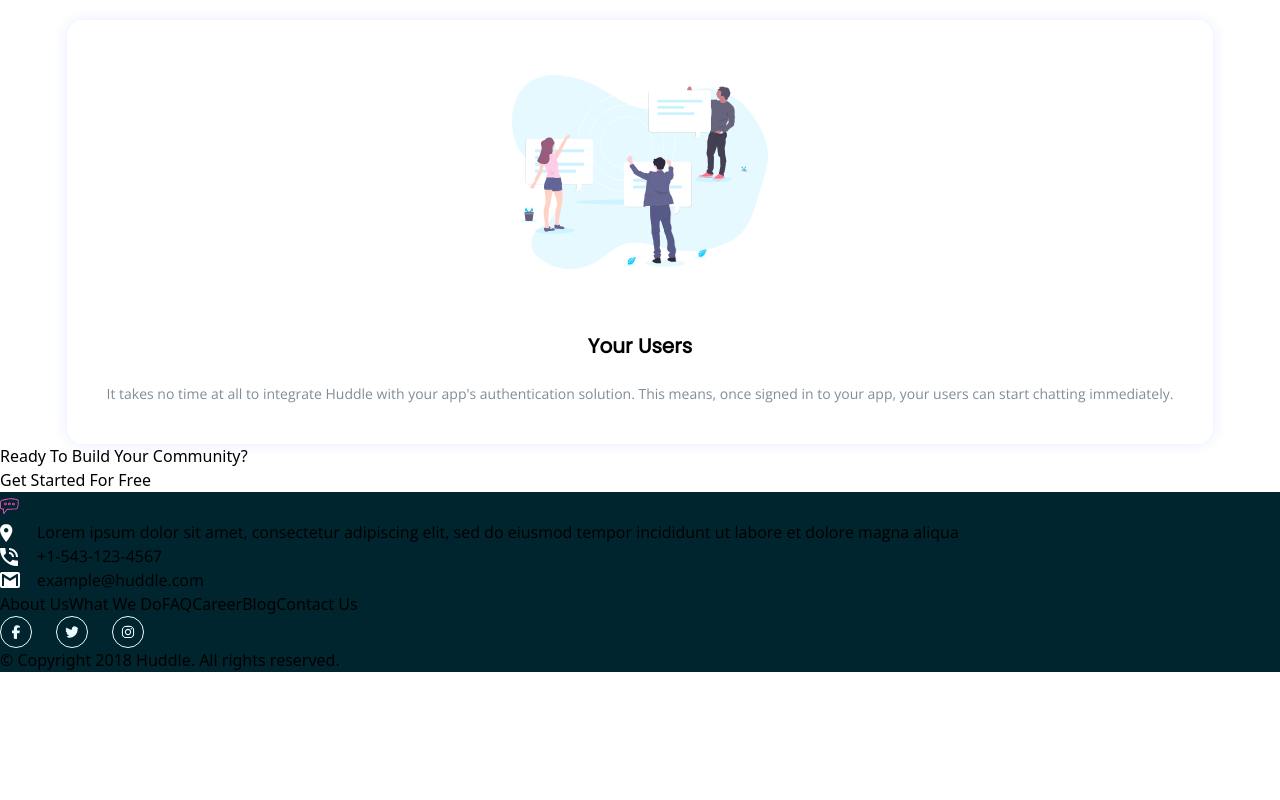
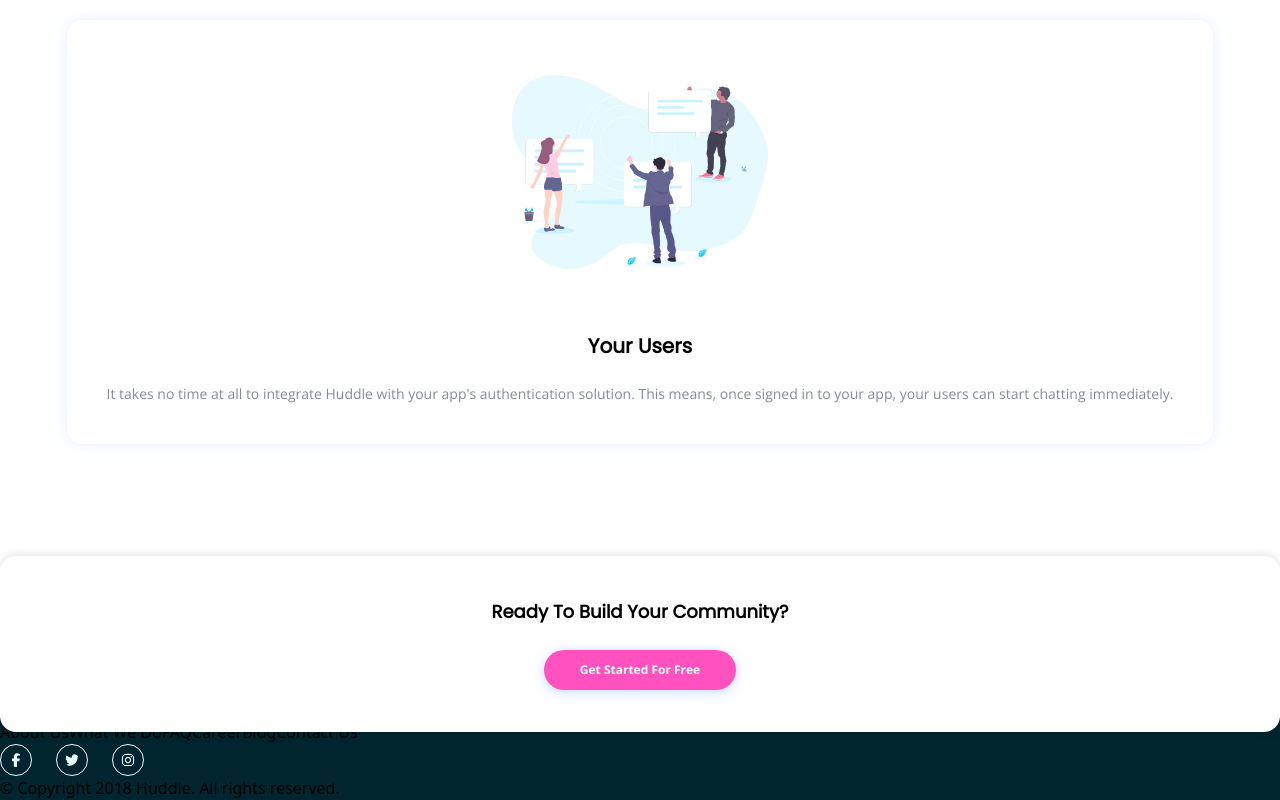
Before and after one commit to palmeiroerick/huddle-landing-page-with-alternating-feature-blocks, a Next.js app: page / in a window 1280 px wide. Shown: the part 1612-2412 px from the top of the page. Before the commit the page ends 2284 px from the top, so only its background shows below. Built offline with nearby package versions, Linux system fonts and the light colour scheme.

Commit message:
style: add styles to getstarted component

```diff
--- a/components/GetStarted/index.tsx
+++ b/components/GetStarted/index.tsx
@@ -1,8 +1,12 @@
 const GetStarted = () => {
   return (
-    <div>
-      <h2>Ready To Build Your Community?</h2>
-      <p>Get Started For Free</p>
+    <div className="relative top-28 z-10 flex h-44 flex-col items-center justify-center gap-6 rounded-2xl bg-white shadow-[0_0_12px] shadow-[#00000022]">
+      <h2 className="font-poppins text-lg font-bold">
+        Ready To Build Your Community?
+      </h2>
+      <button className="h-10 w-48 rounded-full bg-pink font-openSans text-xs font-bold text-white shadow-[0_2px_12px] shadow-[#a8c1ffa1]">
+        Get Started For Free
+      </button>
     </div>
   );
 };
```
